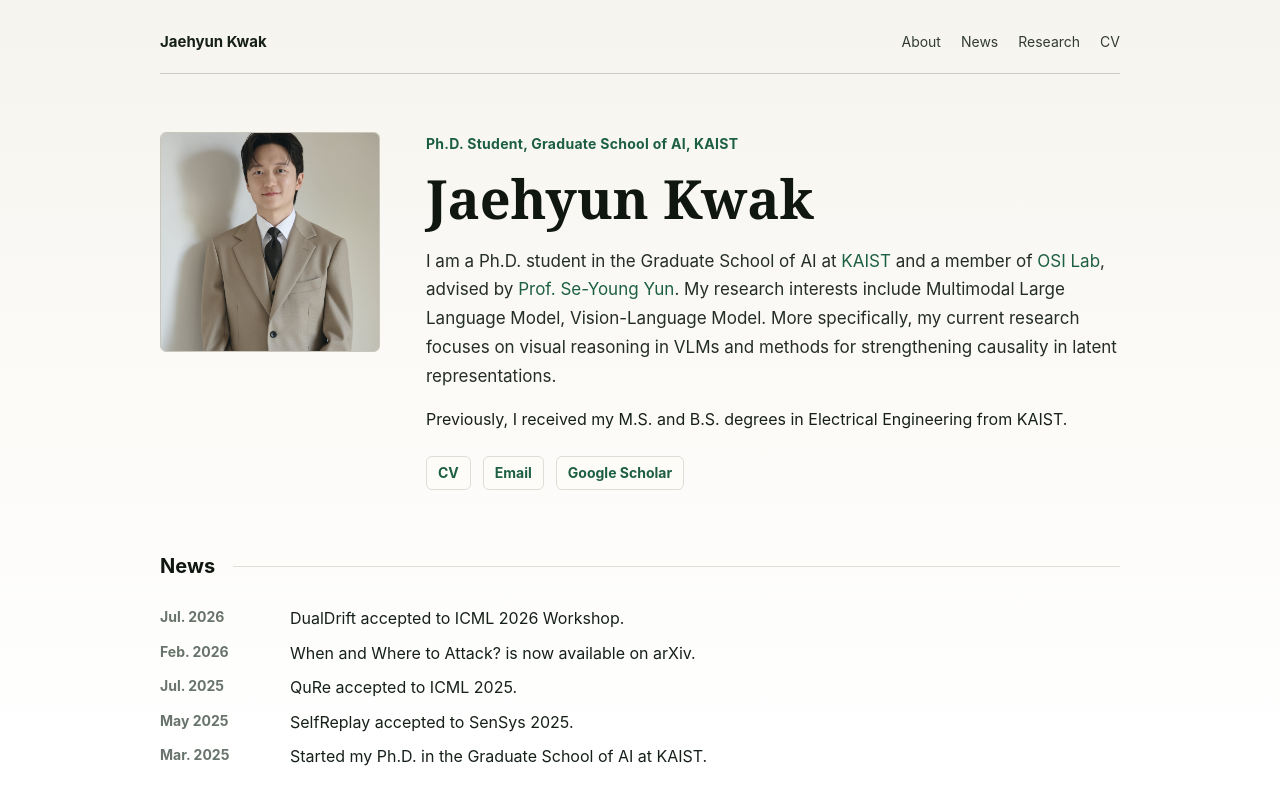
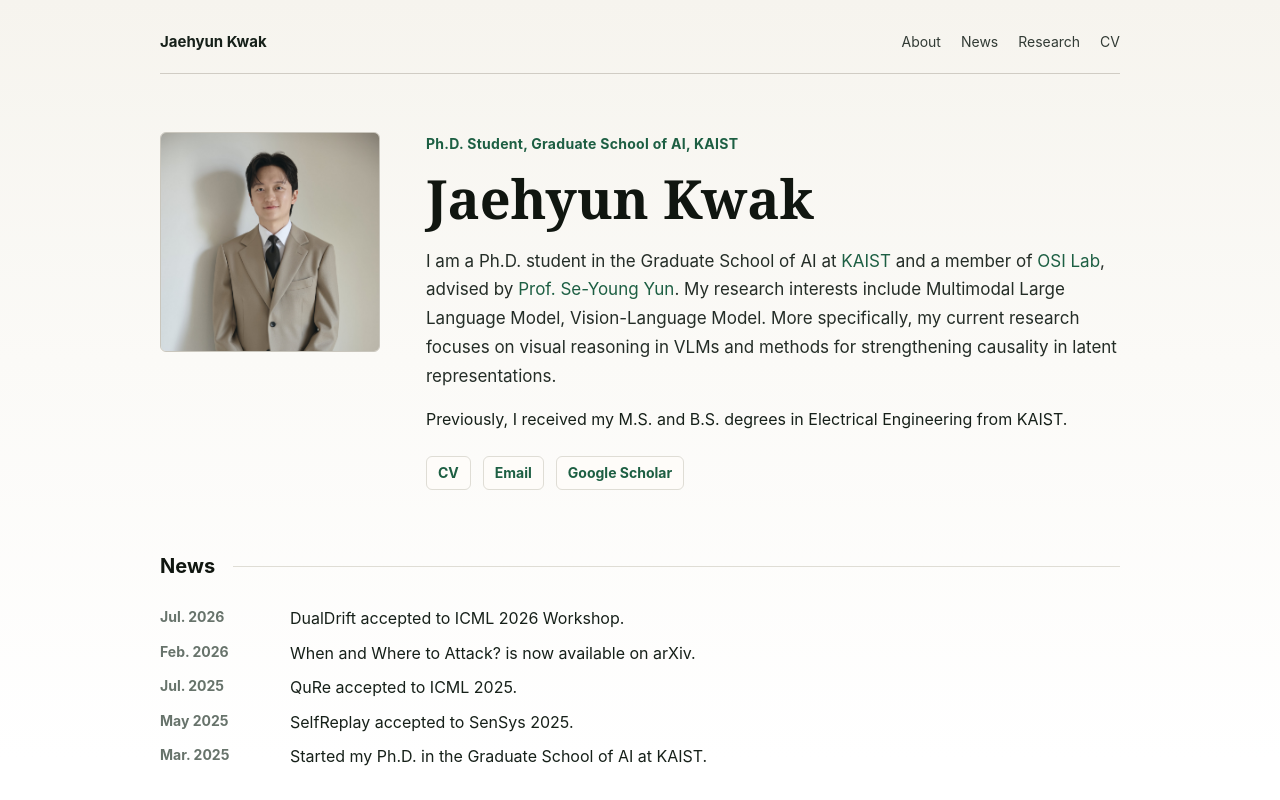
Before and after one commit to jaehyun-kwak/jaehyun-kwak.github.io, a React (Vite) app: page / in a window 1280 px wide. Shown: the top 800 px of the page. Built offline with nearby package versions, Linux system fonts and the light colour scheme.

Commit message:
Adjust profile photo crop

```diff
--- a/src/App.css
+++ b/src/App.css
@@ -104,9 +104,7 @@ nav a {
 
 .photo-wrap img {
   object-fit: cover;
-  object-position: 50% 16%;
-  transform: scale(1.2);
-  transform-origin: 50% 18%;
+  object-position: 50% 0;
   display: block;
 }
 
```
